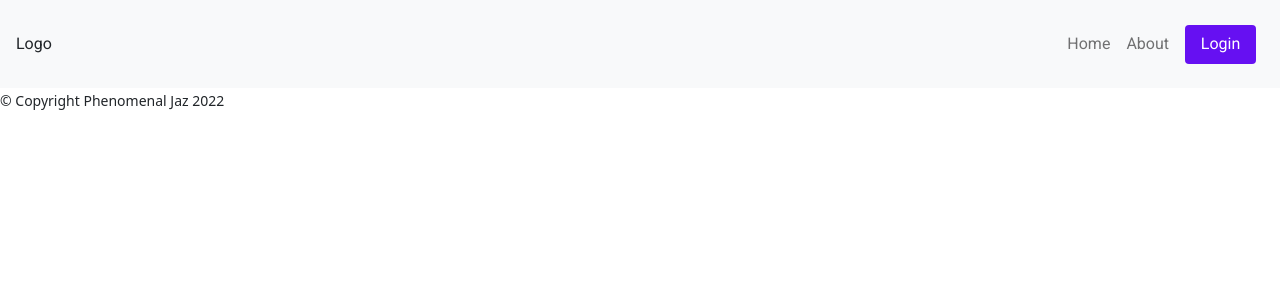
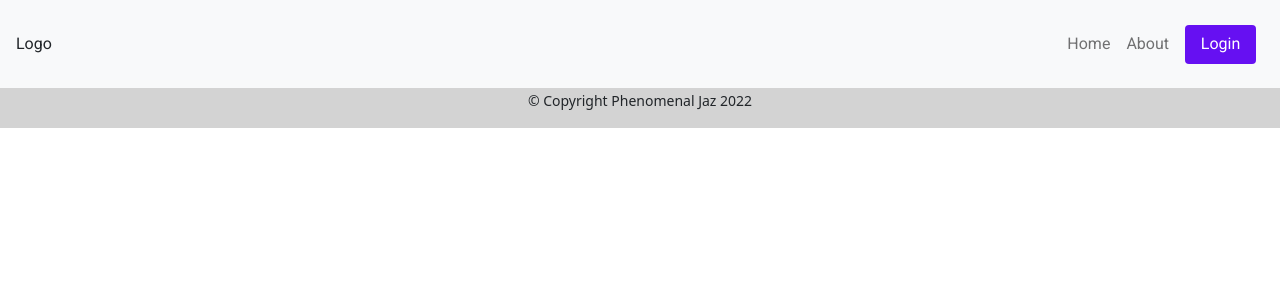
Before and after one commit to aftab87/oompa, a React (Create React App) app: page / in a window 1280 px wide. Shown: the top 300 px of the page. Built offline with nearby package versions, Linux system fonts and the light colour scheme.

Commit message:
adding code that was not merged

```diff
--- a/src/Components/Stylesheets/Main.css
+++ b/src/Components/Stylesheets/Main.css
@@ -0,0 +1,11 @@
+@import url('https://fonts.googleapis.com/css2?family=Poppins:wght@300;600&family=Roboto:wght@300;400&display=swap');
+
+
+.mainContainer {
+    display: flex;
+    font-family: 'Lato', sans-serif;
+    font-family: 'Roboto', sans-serif;
+    flex-direction: column;
+    justify-content: flex-start;
+    height: 100vh;
+  }
--- a/src/Components/Stylesheets/footer.css
+++ b/src/Components/Stylesheets/footer.css
@@ -0,0 +1,11 @@
+@import url('https://fonts.googleapis.com/css2?family=Poppins:wght@300;600&family=Roboto:wght@300;400&display=swap');
+
+
+.footer {
+
+    margin-top: auto;
+    height: 2.5rem;
+    text-align: center;
+    background-color: lightgray;
+
+  }
```
